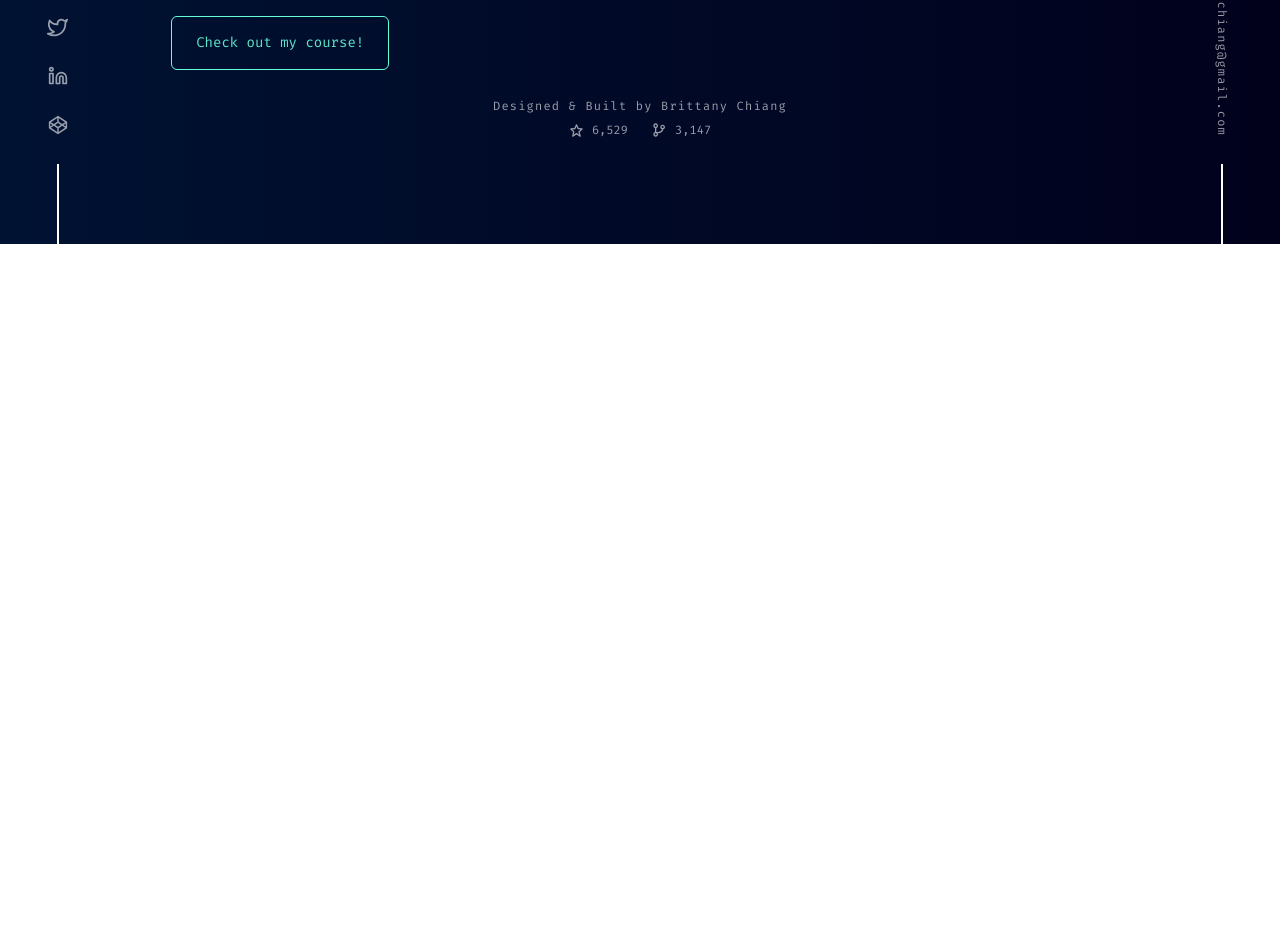
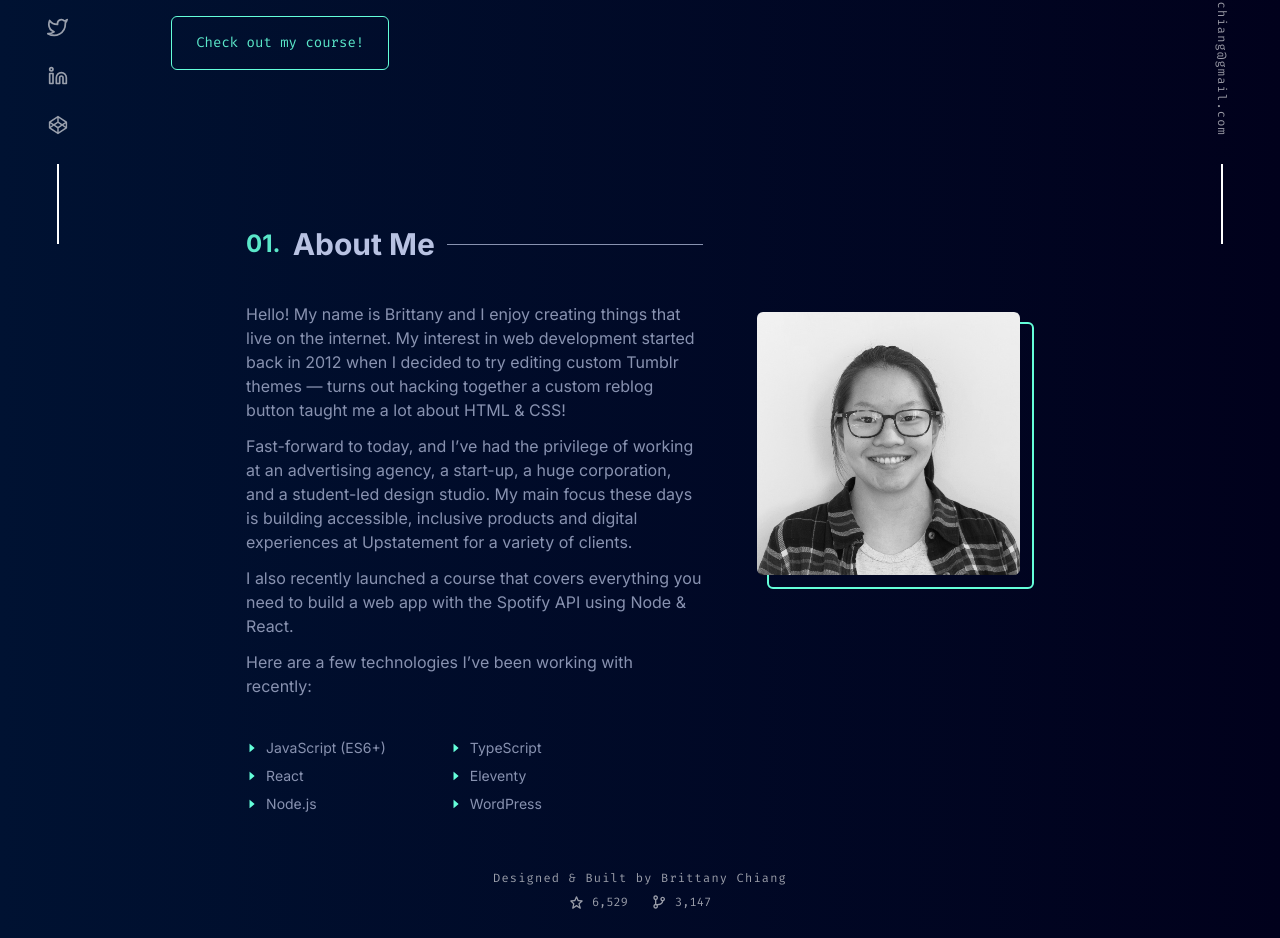
Before and after one commit to Arham-Amir/Portfolio-1, a Next.js app: page / in a window 1280 px wide. Shown: the part 556-1494 px from the top of the page. Before the commit the page ends 800 px from the top, so only its background shows below. Built offline with nearby package versions, Linux system fonts and the light colour scheme.

Commit message:
WHAT: Add About Me section which is fully responsive for all screen sizes WHY: ~ Impact: High

```diff
--- /dev/null
+++ b/src/components/Home/about.jsx
@@ -0,0 +1,85 @@
+'use client'
+import { useState } from 'react';
+import { AiFillCaretRight } from 'react-icons/ai'
+
+const About = (props = {}) => {
+  return (
+    <section className={`h-auto xl:mt-32 xs:mt-20 w-full transition-all duration-150`}>
+      <article className="h-full transition-all duration-150 xl:w-[90%] mx-auto flex flex-col xl:p-7">
+        <section className="cursor-pointer flex items-center flex-row gap-3 font-bold transition-all duration-150 xs:w-full md:w-[58%]">
+          <p className="text-themeColor text-opacity-90 text-2xl">01.</p>
+          <p className="text-lightColor hover:text-themeColor text-opacity-90 text-3xl ">
+            About Me</p>
+          <span className="bg-darkColor h-[1px] flex-1"></span>
+        </section>
+        <section className='flex mt-10 transition-all duration-150 md:flex-row xs:flex-col xs:items-center md:items-start'>
+          <AboutLeft className="xs:w-full md:w-[58%]">
+          </AboutLeft>
+          <AboutRight className="transition-all duration-150 xs:w-[200px] sm:w-[230px] smd:w-[250px] md:w-[42%]">
+          </AboutRight>
+        </section>
+      </article>
+    </section>
+  );
+}
+
+export default About;
+
+const AboutLeft = (props = {}) => {
+  return (
+    <section className={`${props.className} flex flex-col text-lightColor gap-10`}>
+      <section className="flex flex-col gap-3 text-darkColor">
+        <p>Hello! My name is Brittany and I enjoy creating things that live on the internet. My interest in web development started back in 2012 when I decided to try editing custom Tumblr themes — turns out hacking together a custom reblog button taught me a lot about HTML & CSS!</p>
+        <p>Fast-forward to today, and I’ve had the privilege of working at an advertising agency, a start-up, a huge corporation, and a student-led design studio. My main focus these days is building accessible, inclusive products and digital experiences at Upstatement for a variety of clients.</p>
+        <p>I also recently launched a course that covers everything you need to build a web app with the Spotify API using Node & React.</p>
+        <p>Here are a few technologies I’ve been working with recently:</p>
+      </section>
+      <section className='flex flex-row gap-16'>
+        <section className='flex flex-col gap-2 text-darkColor'>
+          <section className='flex flex-row items-center gap-2'>
+            <AiFillCaretRight size={12} fill="#64ffda" />
+            <p className='text-sm'>JavaScript (ES6+)</p>
+          </section>
+          <section className='flex flex-row items-center gap-2'>
+            <AiFillCaretRight size={12} fill="#64ffda" />
+            <p className='text-sm'>React</p>
+          </section>
+          <section className='flex flex-row items-center gap-2'>
+            <AiFillCaretRight size={12} fill="#64ffda" />
+            <p className='text-sm'>Node.js</p>
+          </section>
+        </section>
+        <section className='flex flex-col gap-2 text-darkColor'>
+          <section className='flex flex-row items-center gap-2'>
+            <AiFillCaretRight size={12} fill="#64ffda" />
+            <p className='text-sm'>TypeScript</p>
+          </section>
+          <section className='flex flex-row items-center gap-2'>
+            <AiFillCaretRight size={12} fill="#64ffda" />
+            <p className='text-sm'>Eleventy</p>
+          </section>
+          <section className='flex flex-row items-center gap-2'>
+            <AiFillCaretRight size={12} fill="#64ffda" />
+            <p className='text-sm'>WordPress</p>
+          </section>
+        </section>
+      </section>
+    </section>
+  );
+}
+
+const AboutRight = (props = {}) => {
+  const [hover, setHover] = useState(false)
+  return (
+    <section className={`${props.className} transition-all duration-150 md:pl-9 xl:pl-16 md:mt-5 xs:mt-20`}>
+      <section className={`border-2 transition-all duration-200 border-themeColor  h-auto w-auto rounded-md
+      ${hover && 'translate-x-1 translate-y-1'}`}>
+        <img className='rounded-md transition-all duration-200 grayscale-[100] -translate-x-3 -translate-y-3
+        hover:grayscale-0 hover:-translate-x-5 hover:-translate-y-5' src="/me.avif" alt="image"
+        onMouseEnter={()=> setHover(true)}
+        onMouseLeave={()=> setHover(false)}
+        />
+      </section>
+    </section>
+  );
+}
--- a/src/components/Home/heroSection.jsx
+++ b/src/components/Home/heroSection.jsx
@@ -1,14 +1,14 @@
 const HeroSection = (props = {}) => {
   return (
     <section className={`${props.className} w-full text-lightColor flex flex-col gap-7`}>
-      <p className="text-themeColor font-themeFont">Hi, My name is </p>
+      <p className="text-themeColor font-themeFont 2xl:text-2xl">Hi, My name is </p>
       <section className="">
-        <h1 className="text-lightColor mb-3 xs:text-4xl md:text-5xl lg:text-[56px] xl:text-[68px]  font-bold pb-1">Arham Amir</h1>
-        <h1 className="text-darkColor  xs:text-4xl md:text-5xl lg:text-[56px] xl:text-[68px] font-bold">I build things for the web.</h1>
+        <h1 className="text-lightColor mb-3 xs:text-4xl md:text-5xl lg:text-[56px] xl:text-[68px] 2xl:text-[90px] font-bold pb-1">Arham Amir</h1>
+        <h1 className="text-darkColor  xs:text-4xl md:text-5xl lg:text-[56px] xl:text-[68px] 2xl:text-[90px] font-bold">I build things for the web.</h1>
       </section>
-      <p className="text-darkColor md:w-[75%] lg:w-[65%] xl:w-[50%]">I’m a software engineer specializing in building (and occasionally designing) exceptional digital experiences. Currently, I’m focused on building accessible, human-centered products at
+      <p className="text-darkColor md:w-[75%] lg:w-[65%] xl:w-[50%] 2xl:w-[65%] 2xl:text-2xl">I’m a software engineer specializing in building (and occasionally designing) exceptional digital experiences. Currently, I’m focused on building accessible, human-centered products at
         <a className="text-themeColor" href=""> Upstatement.</a></p>
-      <a href="" className="mt-8 border w-fit px-6 py-4 border-themeColor text-themeColor/90 rounded-md font-themeFont text-sm">Check out my course!</a>
+      <a href="" className="mt-8 border w-fit px-6 py-4 border-themeColor text-themeColor/90 rounded-md font-themeFont text-sm 2xl:text-2xl">Check out my course!</a>
     </section>
   );
 }
--- a/src/components/Home/main.jsx
+++ b/src/components/Home/main.jsx
@@ -1,8 +1,10 @@
 import HeroSection  from '@components/Home/heroSection'
+import About  from '@components/Home/about'
 const Main = (props = {}) => {
   return (
     <section className={`${props.className} lg:mt-12 md:mt-6 xs:mt-4 mx-auto`}>
       <HeroSection />
+      <About />
     </section>
   );
 }
--- a/src/components/Home/navLinks.jsx
+++ b/src/components/Home/navLinks.jsx
@@ -1,6 +1,6 @@
 const NavLinks = (props = {}) => {
   return (
-    <section className={`${props.className} gap-7 xs:text-md md:text-sm font-themeFont items-center`}>
+    <section className={`${props.className} gap-7 xs:text-md md:text-sm font-themeFont items-center 2xl:text-xl 2xl:gap-9`}>
       <section className="cursor-pointer flex xs:flex-col items-center md:flex-row gap-2">
         <p className="text-themeColor text-opacity-90">01.</p>
         <p className="text-lightColor hover:text-themeColor text-opacity-90">About</p>
--- a/src/components/Home/navbar.jsx
+++ b/src/components/Home/navbar.jsx
@@ -7,13 +7,13 @@ const Navbar = () => {
   return (
     <section className="w-full z-20 h-[17vh] px-2 bg-bg-grad/90">
       <section className="relative h-full flex items-center text-themeColor justify-between">
-        <h1 className="pl-10 xs:-translate-x-6 md:-translate-x-0 duration-200">
-          <svg className="h-[50px] hover:-translate-x-1 hover:-translate-y-1 ease-in-out transition duration-300 cursor-pointer"
+        <h1 className="2xl:pl-16 pl-10 xs:-translate-x-6 md:-translate-x-0 duration-200">
+          <svg className="h-[50px] 2xl:h-[60px] hover:-translate-x-1 hover:-translate-y-1 ease-in-out transition duration-300 cursor-pointer"
             id="logo" xmlns="http://www.w3.org/2000/svg" role="img" viewBox="0 0 84 96"><title>Logo</title><g
               transform="translate(-8.000000, -2.000000)"><g transform="translate(11.000000, 5.000000)"><polygon id="Shape" stroke="currentColor" strokeWidth="5" strokeLinecap="round" strokeLinejoin="round" points="39 0 0 22 0 67 39 90 78 68 78 23"></polygon><path d="M45.691667,45.15 C48.591667,46.1 50.691667,48.95 50.691667,52.2 C50.691667,57.95 46.691667,61 40.291667,61 L28.541667,61 L28.541667,30.3 L39.291667,30.3 C45.691667,30.3 49.691667,33.15 49.691667,38.65 C49.691667,41.95 47.941667,44.35 45.691667,45.15 Z M33.591667,43.2 L39.241667,43.2 C42.791667,43.2 44.691667,41.85 44.691667,38.95 C44.691667,36.05 42.791667,34.8 39.241667,34.8 L33.591667,34.8 L33.591667,43.2 Z M33.591667,47.5 L33.591667,56.5 L40.191667,56.5 C43.691667,56.5 45.591667,54.75 45.591667,52 C45.591667,49.2 43.691667,47.5 40.191667,47.5 L33.591667,47.5 Z" fill="currentColor"></path></g></g>
           </svg>
         </h1>
-        <NavLinks className='xs:hidden md:flex flex-row pr-10' />
+        <NavLinks className='xs:hidden md:flex flex-row pr-10 2xl:pr-16' />
         <section onClick={() => { showHam(!ham) }} className="z-30 md:hidden xs:flex flex-col items-end gap-2 pr-4" >
           <p className={`${ham ? 'w-8 rotate-[495deg]' : 'w-9'}  transition-all duration-500 p-[1px] bg-themeColor`}></p>
           <p className={`w-7 p-[1px] transition-all duration-500 bg-themeColor ${ham ? 'opacity-0' : 'opacity-100'} transform ${ham ? '-translate-y-10' : 'translate-y-0'}`}></p>
--- a/tailwind.config.ts
+++ b/tailwind.config.ts
@@ -26,7 +26,7 @@ const config: Config = {
         'md' : '760px',
         'lg' : '1000px',
         'xl' : '1280px',
-        '2xl' : '1536px',
+        '2xl' : '1606px',
         '3xl' : '2000px',
       }
     },
```
Also changed, not shown: public/me.avif (added).
